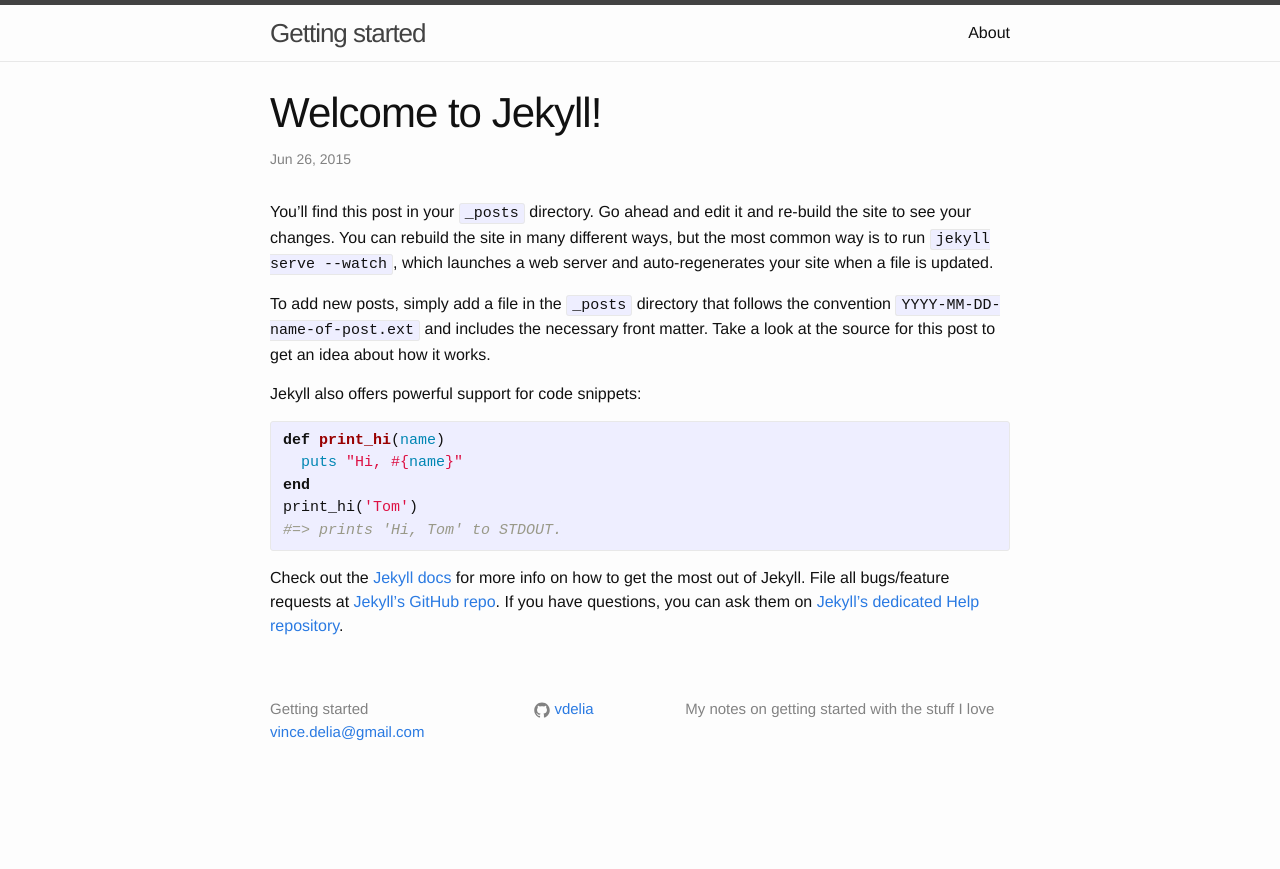
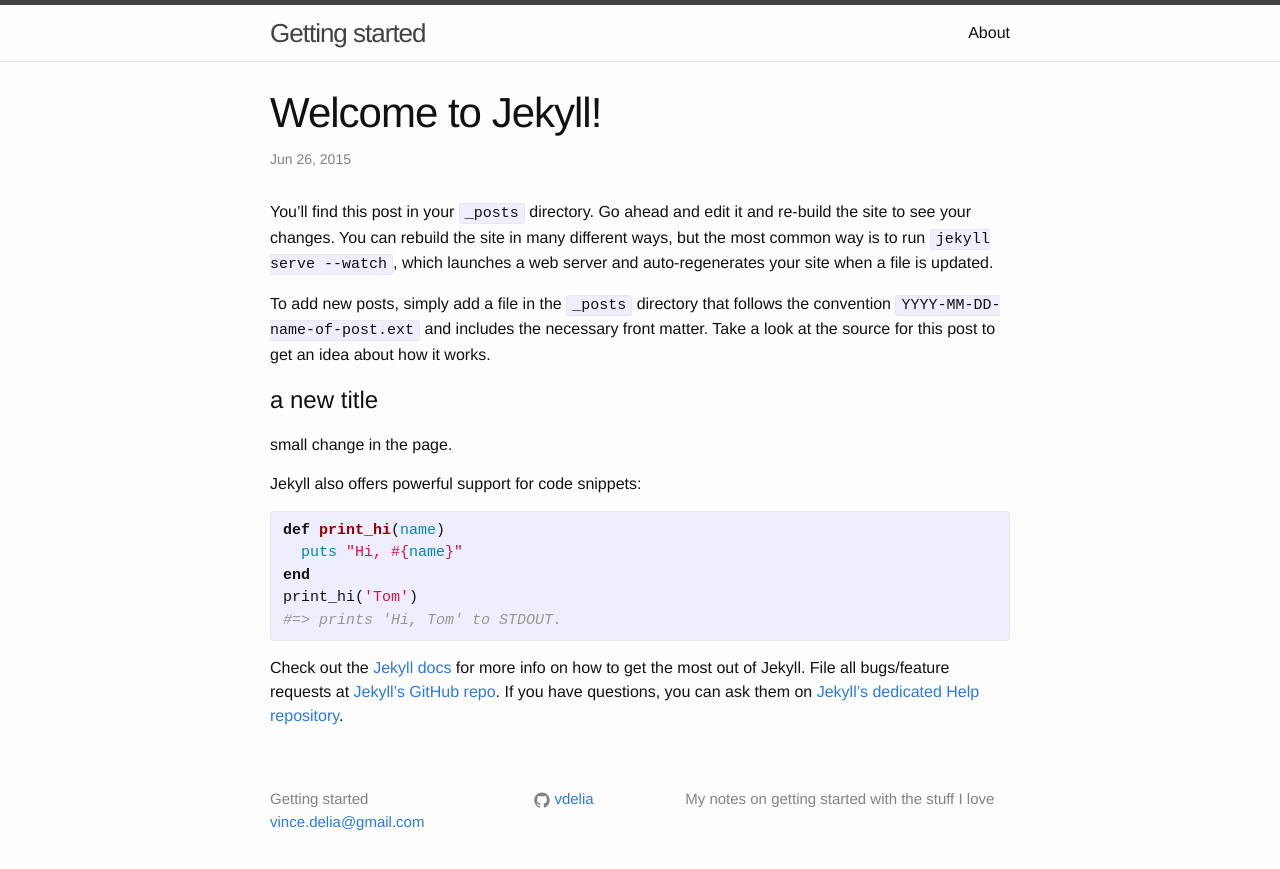
Before and after one commit to vdelia/vdelia.github.io, a Jekyll site: the page built from _posts/2015-06-26-welcome-to-jekyll.markdown, in a window 1280 px wide. Shown: the top 869 px of the page. Built offline with Jekyll 4.4.1, drawn with Linux system fonts in a browser that asks for light colours.

Commit message:
trying to change the page

```diff
--- a/_posts/2015-06-26-welcome-to-jekyll.markdown
+++ b/_posts/2015-06-26-welcome-to-jekyll.markdown
@@ -7,6 +7,10 @@ categories: jekyll update
 You’ll find this post in your `_posts` directory. Go ahead and edit it and re-build the site to see your changes. You can rebuild the site in many different ways, but the most common way is to run `jekyll serve --watch`, which launches a web server and auto-regenerates your site when a file is updated.
 
 To add new posts, simply add a file in the `_posts` directory that follows the convention `YYYY-MM-DD-name-of-post.ext` and includes the necessary front matter. Take a look at the source for this post to get an idea about how it works.
+
+#  a new title
+
+small change in the page.
 
 Jekyll also offers powerful support for code snippets:
 
```
